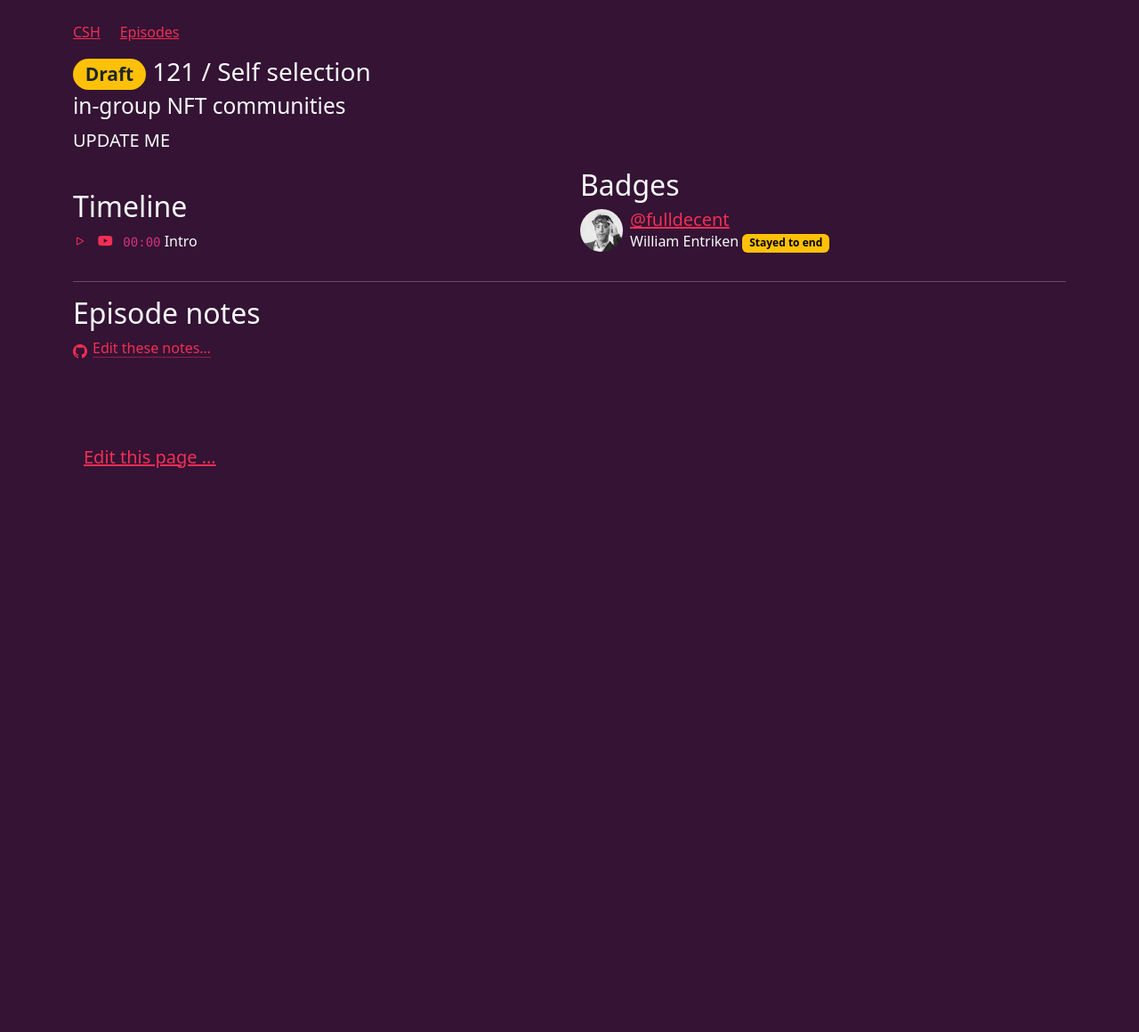
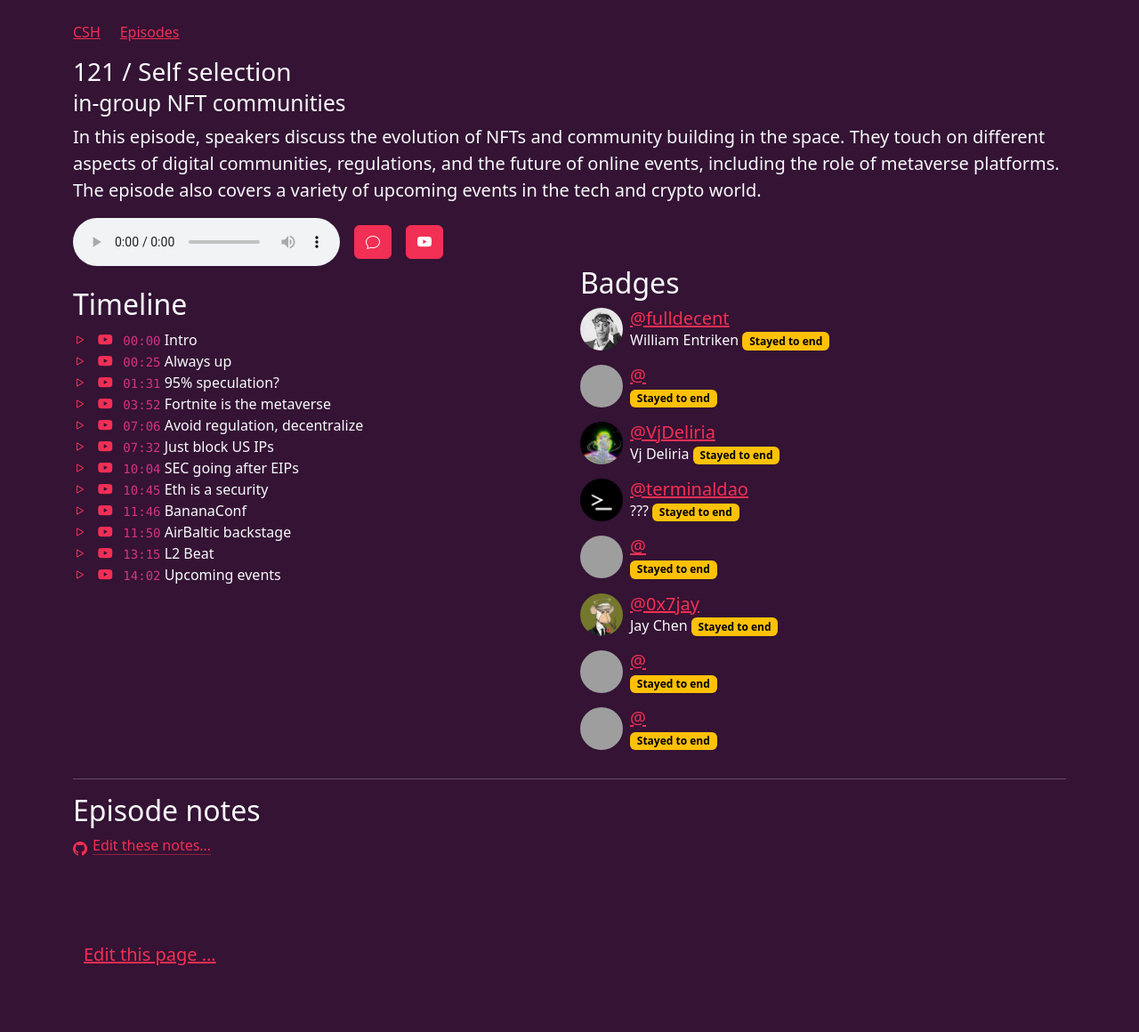
Before and after one commit to community-service/hour.gg, a Jekyll site: the page built from _episodes/2024-05-07-episode-121.md, in a window 1280 px wide. Shown: the whole page at 89% size. Built offline with Jekyll 4.4.1, drawn with Linux system fonts in a browser that asks for light colours; before the commit the page ends 900 px from its top, so only the background shows below that; grey boxes are pictures that could not be loaded.

Commit message:
post 121

```diff
--- a/_episodes/2024-05-07-episode-121.md
+++ b/_episodes/2024-05-07-episode-121.md
@@ -1,30 +1,66 @@
 ---
-posted: false
+posted: true
 guid: A28FF257-CA28-4CB7-B02A-673DABE5C4AB
 title: Self selection
 subtitle: in-group NFT communities
 # The description can be up to 400 characters
-description: UPDATE ME
+description: In this episode, speakers discuss the evolution of NFTs and community building in the space. They touch on different aspects of digital communities, regulations, and the future of online events, including the role of metaverse platforms. The episode also covers a variety of upcoming events in the tech and crypto world.
 time: 2024-05-07 18:00:00 -0400
 itunes-explicit: false
 itunes-episode: 121
 itunes-episodeType: full
 # More info
-youtube-full: UPDATE ME
+youtube-full: https://youtu.be/W83edWwNmIE
 discussion: UPDATE ME
 # Timeline
 timeline:
   - seconds: 0
     title: Intro
+  - seconds: 25
+    title: Always up
+  - seconds: 91
+    title: 95% speculation?
+  - seconds: 232
+    title: Fortnite is the metaverse
+  - seconds: 426
+    title: Avoid regulation, decentralize
+  - seconds: 452
+    title: Just block US IPs
+  - seconds: 604
+    title: SEC going after EIPs
+  - seconds: 645
+    title: Eth is a security
+  - seconds: 706
+    title: BananaConf
+  - seconds: 710
+    title: AirBaltic backstage
+  - seconds: 795
+    title: L2 Beat
+  - seconds: 842
+    title: Upcoming events
 # File information
 enclosure-url: https://media.phor.net/csh/2024-05-07-episode-121.m4a
-enclosure-length: UPDATE ME
+enclosure-length: 18705605
 enclosure-type: "audio/x-m4a"
-itunes-duration: UPDATE ME
+itunes-duration: 897
 # Use X username, lowercased, as the participant
 badges:
   - type: stayed-to-end
     participant: "fulldecent"
+  - type: stayed-to-end
+    participant: "arthurissir"
+  - type: stayed-to-end
+    participant: "vjdeliria"
+  - type: stayed-to-end
+    participant: "terminaldao"
+  - type: stayed-to-end
+    participant: "cardb00rd"
+  - type: stayed-to-end
+    participant: "0x7jay"
+  - type: stayed-to-end
+    participant: "sunnyguoyuan"
+  - type: stayed-to-end
+    participant: "7dacreator"
 ---
 
 <!--end of quick notes-->
```
Also changed, not shown: _episodes/2024-04-23-episode-120.md (+1 -1 lines).
